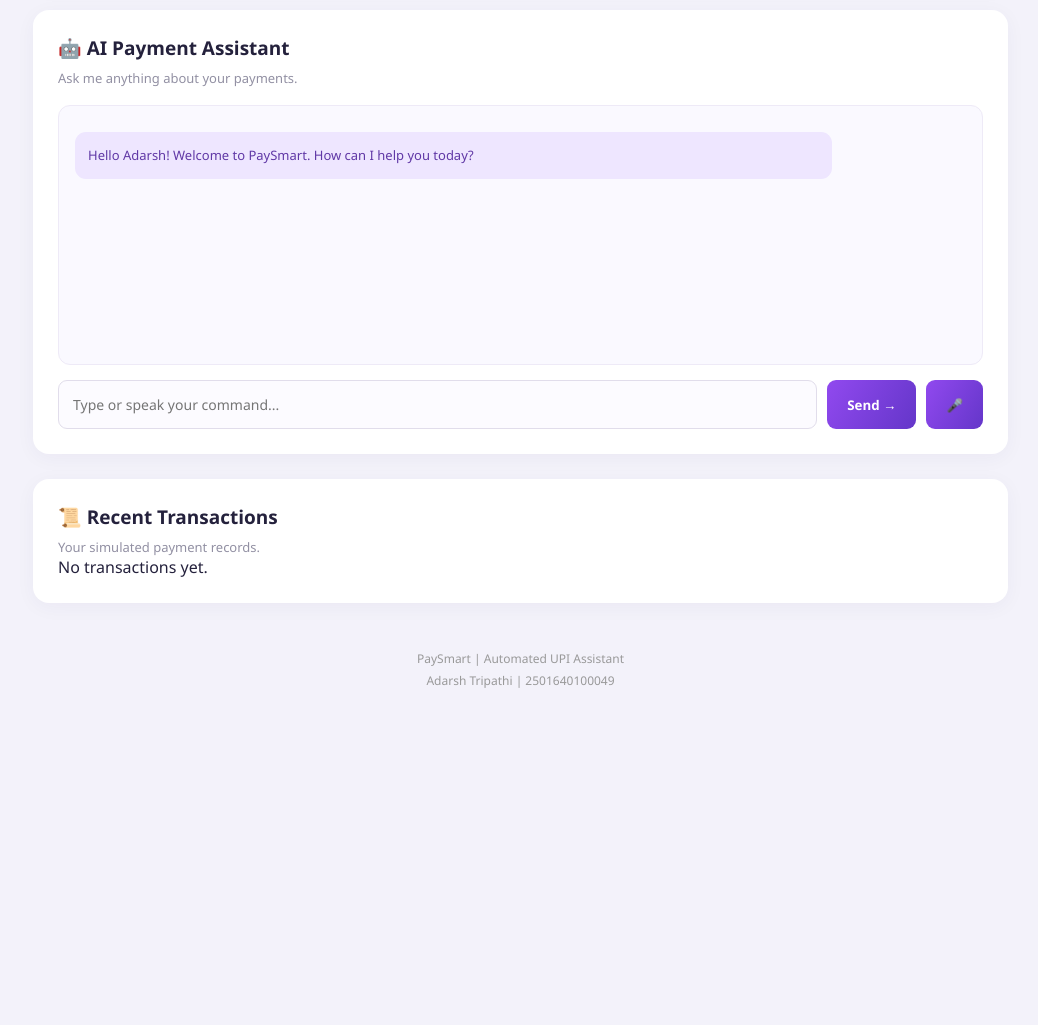
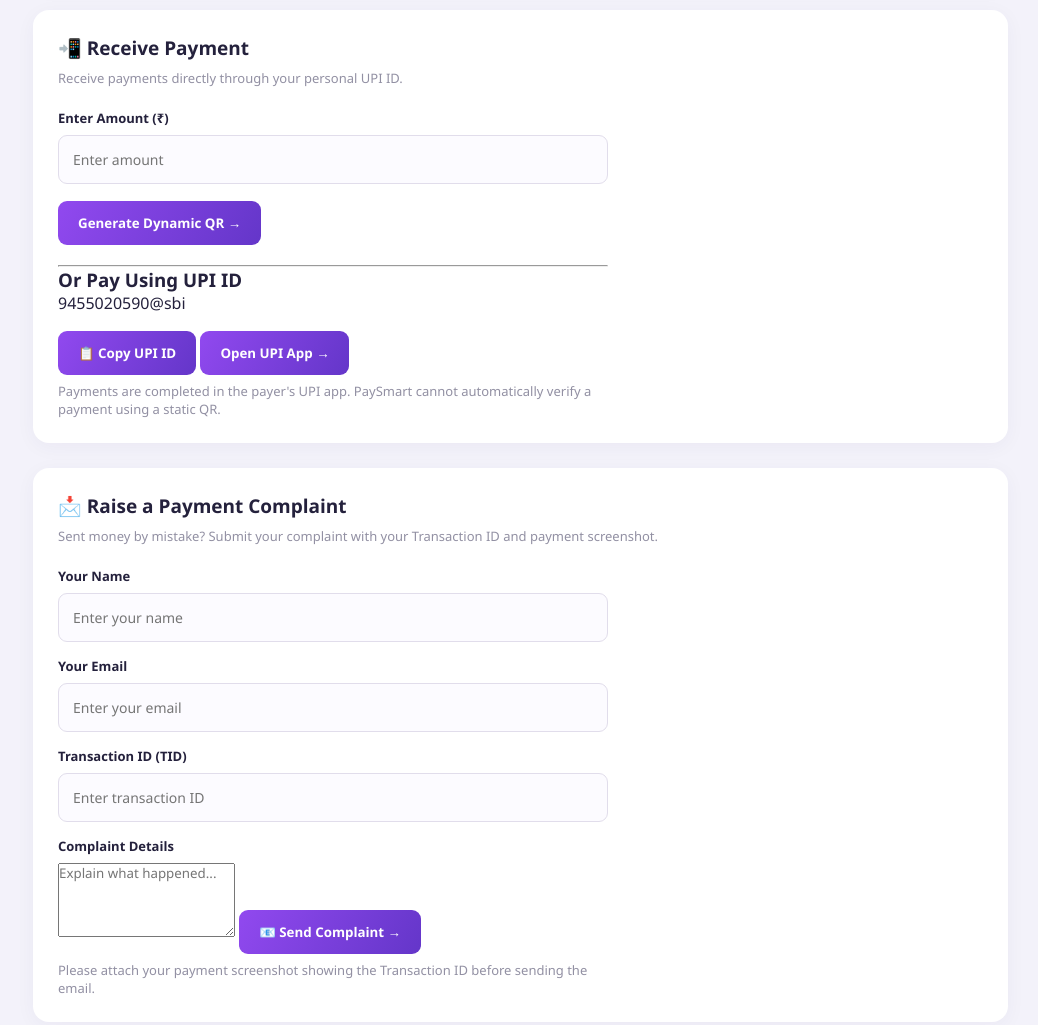
Before and after one commit to adarshtripathipsit/PaySmart, a plain HTML site: page index.html in a window 1280 px wide. Shown: the part 1340-2365 px from the top of the page, without its empty margins (242-1280 px from the left). Before the commit the page ends 2081 px from the top, so only its background shows below. Drawn offline with Linux system fonts and the light colour scheme.

Commit message:
Add complaint section and receive payment feature

```diff
--- a/index.html
+++ b/index.html
@@ -21,6 +21,7 @@
             <a href="#assistant">🤖 AI Assistant</a>
             <a href="#history">📜 Transactions</a>
             <a href="#analytics">📊 Analytics</a>
+            <a href="#complaint">📩 Raise Complaint</a>
         </nav>
 
         <div class="sidebar-bottom">
@@ -125,6 +126,97 @@
             </div>
         </section>
 
+<!-- RECEIVE PAYMENT SECTION -->
+<section class="content-card" id="receivePayment">
+    <h2>📲 Receive Payment</h2>
+    <p class="muted">
+        Receive payments directly through your personal UPI ID.
+    </p>
+
+    <div class="payment-form">
+
+        <label>Enter Amount (₹)</label>
+        <input
+            type="number"
+            id="receiveAmount"
+            placeholder="Enter amount"
+            min="1"
+        >
+
+        <button onclick="generateUPIQR()">
+            Generate Dynamic QR →
+        </button>
+
+        <div id="upiQR" style="margin-top:20px; text-align:center;"></div>
+
+        <p id="qrResult"></p>
+
+        <hr>
+
+        <h3>Or Pay Using UPI ID</h3>
+
+        <p id="myUpiId">9455020590@sbi</p>
+
+        <button onclick="copyMyUPI()">
+            📋 Copy UPI ID
+        </button>
+
+        <button onclick="payUsingUPI()">
+            Open UPI App →
+        </button>
+
+        <p class="muted">
+            Payments are completed in the payer's UPI app.
+            PaySmart cannot automatically verify a payment using a static QR.
+        </p>
+
+    </div>
+</section>
+
+<!-- RAISE COMPLAINT SECTION -->
+<section class="content-card" id="complaint">
+    <h2>📩 Raise a Payment Complaint</h2>
+
+    <p class="muted">
+        Sent money by mistake? Submit your complaint
+        with your Transaction ID and payment screenshot.
+    </p>
+
+    <div class="payment-form">
+
+        <label>Your Name</label>
+        <input type="text" id="complaintName"
+            placeholder="Enter your name">
+
+        <label>Your Email</label>
+        <input type="email" id="complaintEmail"
+            placeholder="Enter your email">
+
+        <label>Transaction ID (TID)</label>
+        <input type="text" id="complaintTID"
+            placeholder="Enter transaction ID">
+
+        <label>Complaint Details</label>
+        <textarea id="complaintDetails"
+            placeholder="Explain what happened..."
+            rows="4"></textarea>
+
+        <button onclick="sendComplaint()">
+            📧 Send Complaint →
+        </button>
+
+        <p class="muted">
+            Please attach your payment screenshot showing
+            the Transaction ID before sending the email.
+        </p>
+
+        <p id="complaintResult"></p>
+
+    </div>
+</section>
+
+
+
 
         <section class="content-card" id="assistant">
             <h2>🤖 AI Payment Assistant</h2>
@@ -155,7 +247,7 @@
 
         </section>
 
-        <!-- TRANSACTION HISTORY -->
+
         <section class="content-card" id="history">
             <h2>📜 Recent Transactions</h2>
             <p class="muted">Your simulated payment records.</p>
@@ -169,11 +261,14 @@
             PaySmart | Automated UPI Assistant
             <br>
      Adarsh Tripathi | 2501640100049
+     <br>
+     2k25cse2513395@gmail.com
         </footer>
 
     </main>
 </div>
 
+<script src="https://cdnjs.cloudflare.com/ajax/libs/qrcodejs/1.0.0/qrcode.min.js"></script>
 <script src="script.js"></script>
 
 </body>
```
